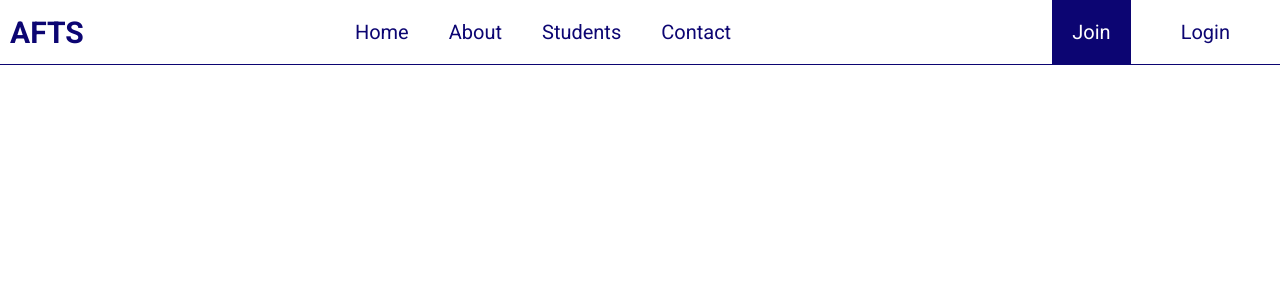
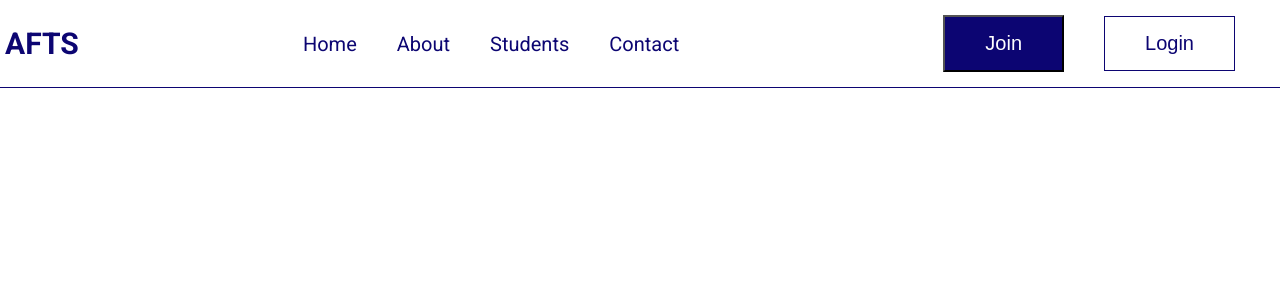
Before and after one commit to nwabueze1/school, a Next.js app: page / in a window 1280 px wide. Shown: the top 300 px of the page. Built offline with nearby package versions, Linux system fonts and the light colour scheme.

Commit message:
created the button component

```diff
--- /dev/null
+++ b/components/button/Button.module.scss
@@ -0,0 +1,25 @@
+$primary-color: rgb(12, 5, 114);
+
+.button {
+  padding: 1.5rem 4rem;
+  width: max-content;
+  outline: 0;
+  font-size: 2rem;
+  cursor: pointer;
+  background-color: white;
+}
+
+.button.outlined {
+  color: $primary-color;
+  border: 1px solid $primary-color;
+  transition: all ease-in-out 0.3s;
+}
+.button.outlined:hover {
+  background-color: lighten($primary-color, 5);
+  color: white;
+}
+.button.contained {
+  background-color: $primary-color;
+  color: white;
+  transition: all ease-in-out 0.3s;
+}
--- /dev/null
+++ b/components/button/Button.tsx
@@ -0,0 +1,20 @@
+import React, { MouseEventHandler, ReactNode } from "react";
+import Styles from "./Button.module.scss";
+
+type variant = "contained" | "outlined";
+export default function Button(props: {
+  variant: variant;
+  onClick?: MouseEventHandler;
+  children?: ReactNode;
+}) {
+  return (
+    <button
+      className={`${Styles.button} ${
+        props.variant === "outlined" ? Styles.outlined : Styles.contained
+      }`}
+      onClick={props.onClick}
+    >
+      {props.children}
+    </button>
+  );
+}
--- a/components/navbar/NavBar.tsx
+++ b/components/navbar/NavBar.tsx
@@ -1,11 +1,13 @@
 import React, { useState } from "react";
 import { pages } from "../utils/pages";
 import Styles from "./Navbar.module.scss";
+import ButtonStyles from "../button/Button.module.scss";
 import NavLink from "./NavLink";
 import NavList from "./NavList";
 import NavListItem from "./NavListItem";
 import NavLogo from "./NavLogo";
 import NavToggler from "./NavToggler";
+import Button from "../button/Button";
 export default function NavBar() {
   const [active, setActive] = useState(false);
 
@@ -30,11 +32,11 @@ export default function NavBar() {
       </NavList>
       <NavList>
         <NavListItem>
-          <a href="" className={`${Styles.button} `}>
-            Join
-          </a>
+          <Button variant="contained">Join</Button>
         </NavListItem>
-        <NavListItem>Login</NavListItem>
+        <NavListItem>
+          <Button variant="outlined">Login</Button>
+        </NavListItem>
       </NavList>
     </nav>
   );
--- a/components/navbar/Navbar.module.scss
+++ b/components/navbar/Navbar.module.scss
@@ -2,9 +2,8 @@ $primary-color: rgb(12, 5, 114);
 .nav {
   display: flex;
   justify-content: space-between;
-  padding: 1.5rem 0;
   flex-wrap: wrap;
-  padding: 10px;
+  padding: 5px;
   align-items: center;
   border-bottom: 1px solid $primary-color;
 }
--- a/pages/index.tsx
+++ b/pages/index.tsx
@@ -1,5 +1,6 @@
 import type { NextPage } from "next";
 import Head from "next/head";
+import Button from "../components/button/Button";
 import NavBar from "../components/navbar/NavBar";
 import Styles from "../styles/Home.module.scss";
 
@@ -10,6 +11,7 @@ const Home: NextPage = () => {
         <title>Home Page</title>
       </Head>
       <NavBar />
+      {/* <Button>Click me</Button> */}
     </main>
   );
 };
```
